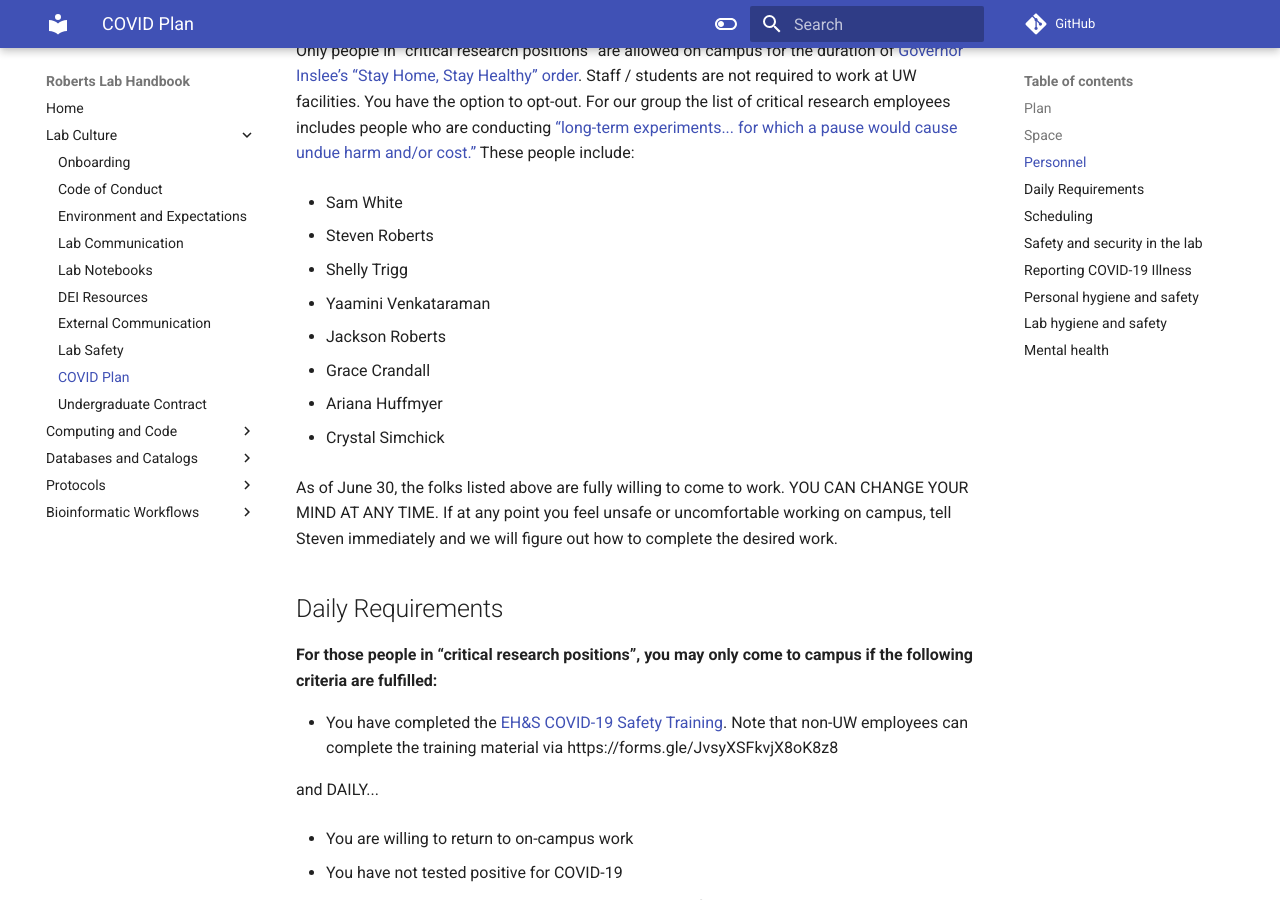
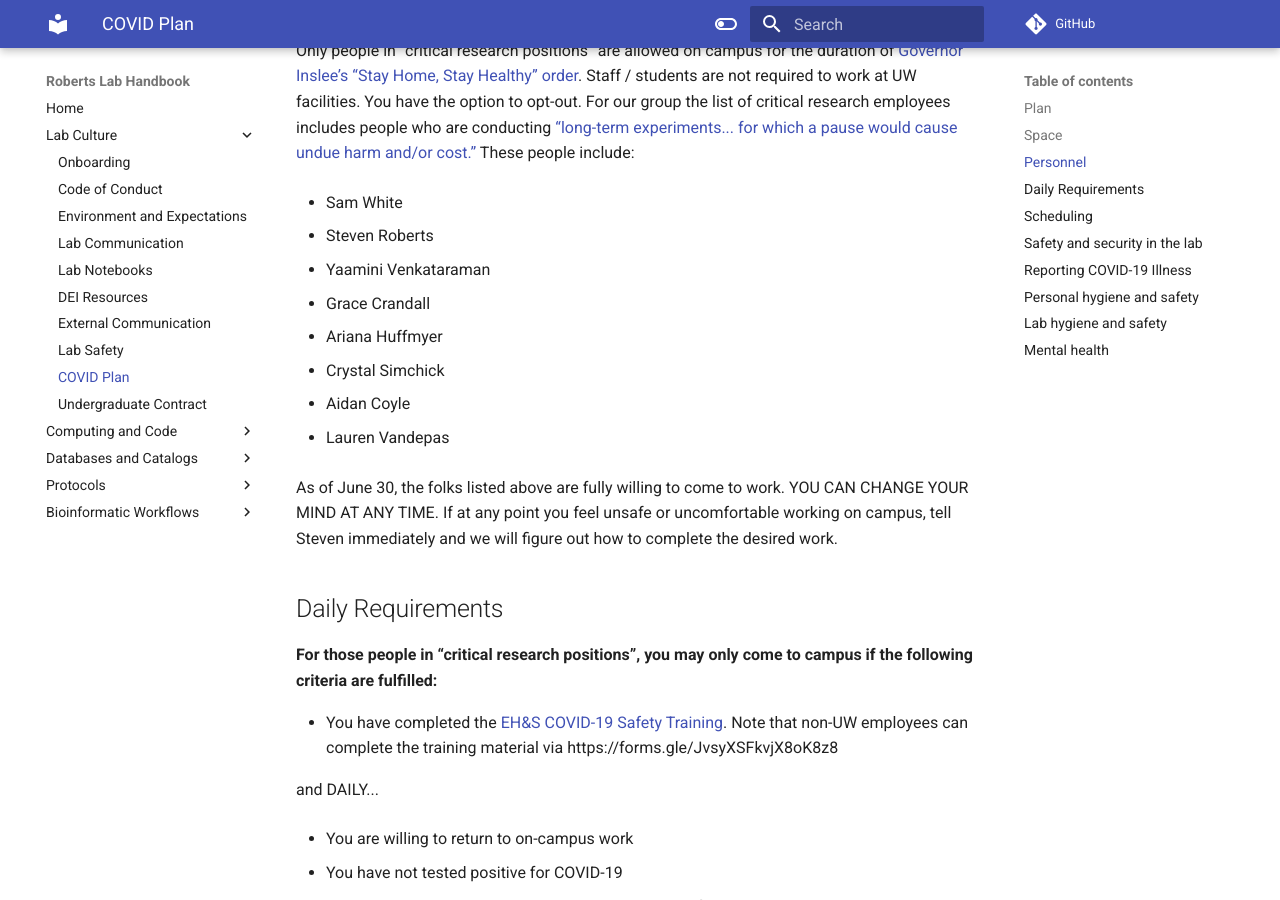
Before and after one commit to RobertsLab/resources, an MkDocs documentation site: the page built from docs/COVID-Health-and-Safety-Plan.md, in a window 1280 px wide and 900 px high, scrolled down 981 px. Built offline with MkDocs 1.6.1 and Material for MkDocs 9.7.7, drawn with Linux system fonts in a browser that asks for light colours; comment, search, counter and statistics services are not loaded.

Commit message:
Update COVID-Health-and-Safety-Plan.md

```diff
--- a/docs/COVID-Health-and-Safety-Plan.md
+++ b/docs/COVID-Health-and-Safety-Plan.md
@@ -26,17 +26,17 @@ Only people in “critical research positions” are allowed on campus for the d
 
 * Steven Roberts
 
-* Shelly Trigg
-
 * Yaamini Venkataraman
-
-* Jackson Roberts
 
 * Grace Crandall
 
 * Ariana Huffmyer
 
 * Crystal Simchick
+
+* Aidan Coyle
+
+* Lauren Vandepas
 
 
 As of June 30,  the folks listed above are fully willing to come to work. YOU CAN CHANGE YOUR MIND AT ANY TIME. If at any point you feel unsafe or uncomfortable working on campus, tell Steven immediately and we will figure out how to complete the desired work.
```
